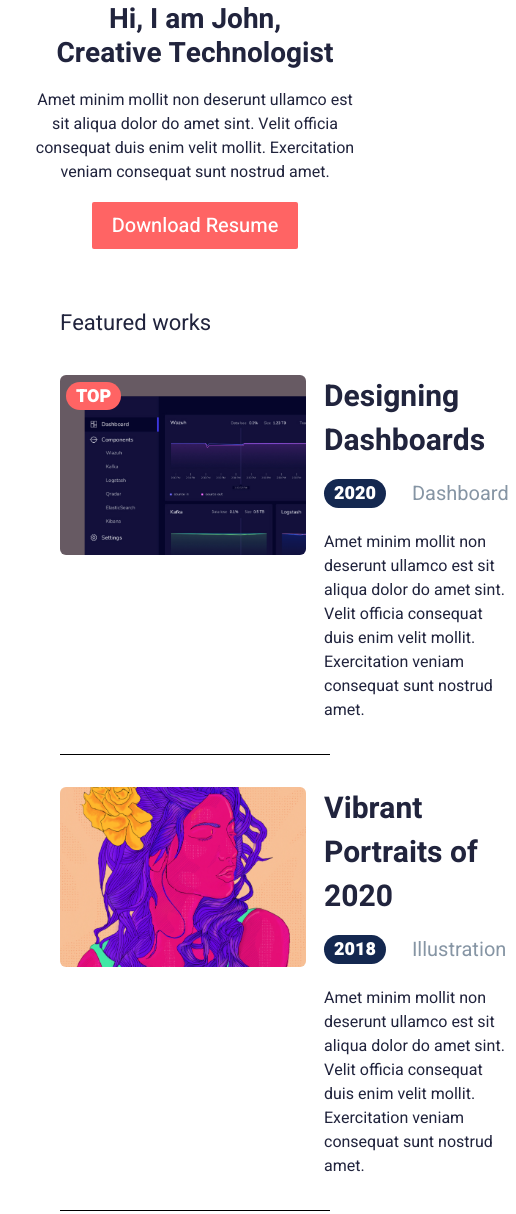
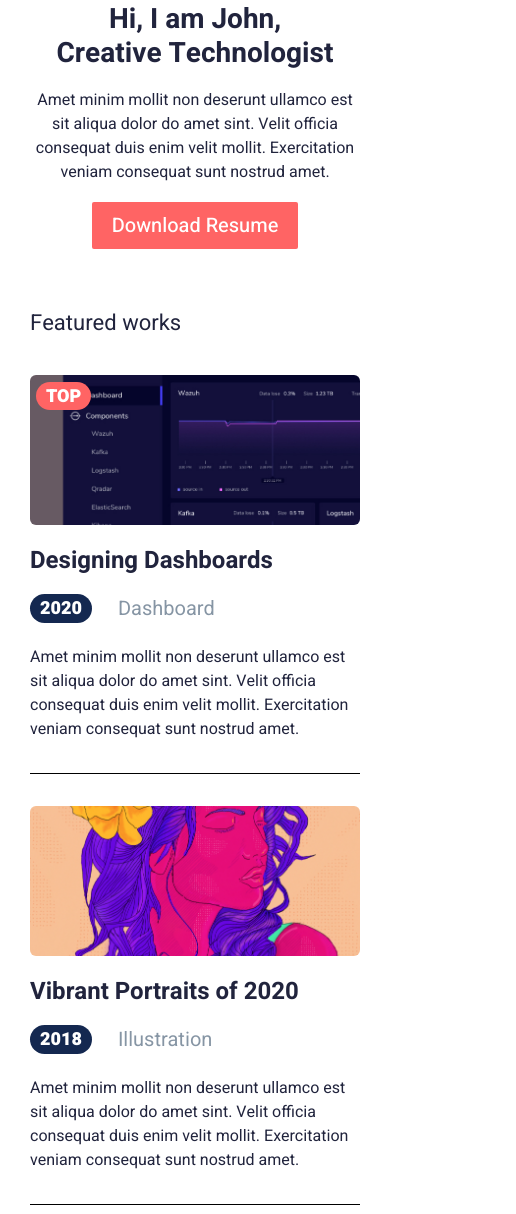
Before and after one commit to itschoolgithub/john2, a plain HTML site: page index.html in a window 390 px wide. Shown: the part 429-1643 px from the top of the page, 516 px wide, since content can reach past the window. Drawn offline with Linux system fonts and the light colour scheme.

Commit message:
adaptive

```diff
--- a/style.css
+++ b/style.css
@@ -311,4 +311,29 @@ body {
     display: block;
 }
 
+@media screen and (max-width: 720px) {
+    .works__img {
+        width: 200px;
+        height: 150px;
+    }
+
+    .works__caption {
+        font-size: 24px;
+    }
+}
+
+@media screen and (max-width: 600px) {
+    .works__container {
+        width: calc(100% - 30px * 2);
+    }
+
+    .works__item {
+        flex-direction: column;
+    }
+
+    .works__img {
+        width: 100%;
+    }
+}
+
 /* works */
```
